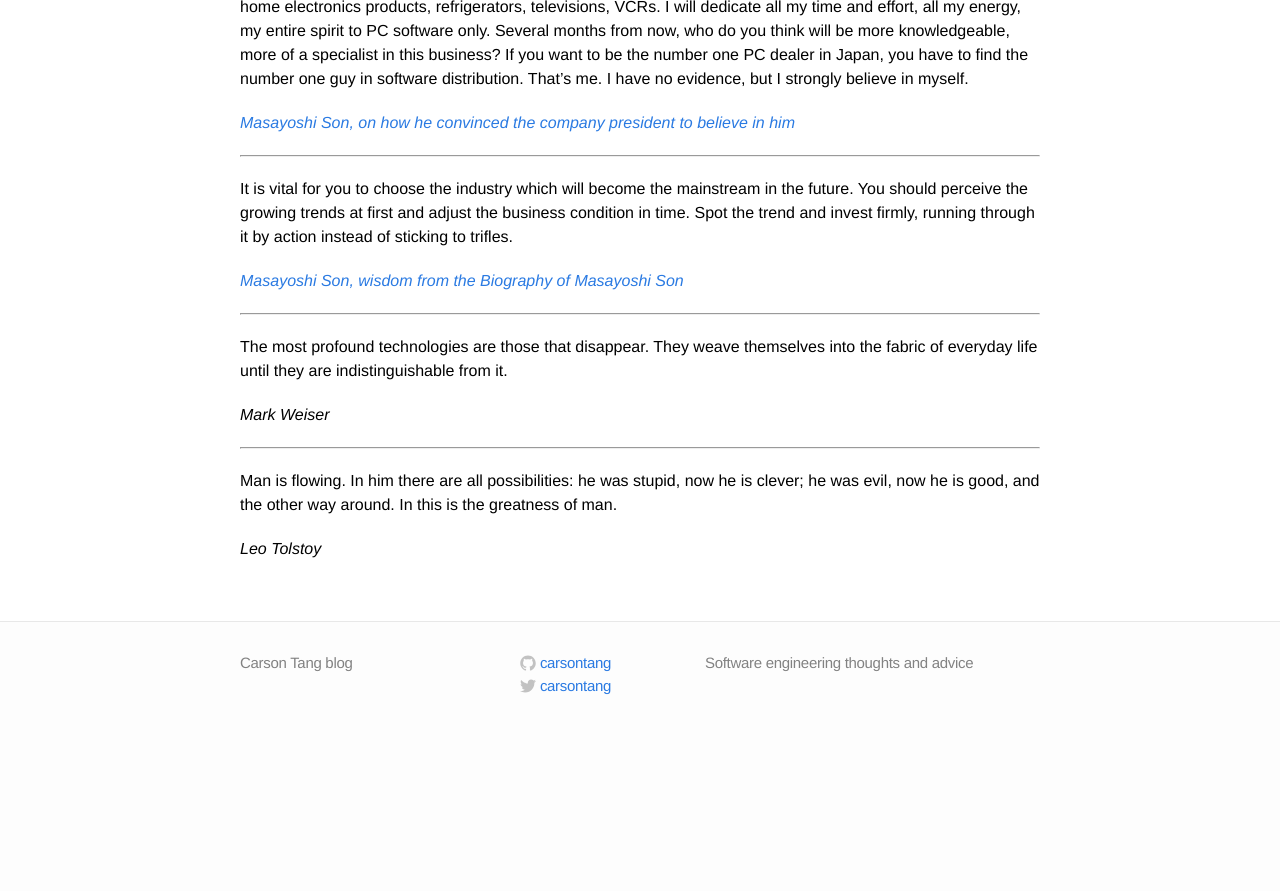
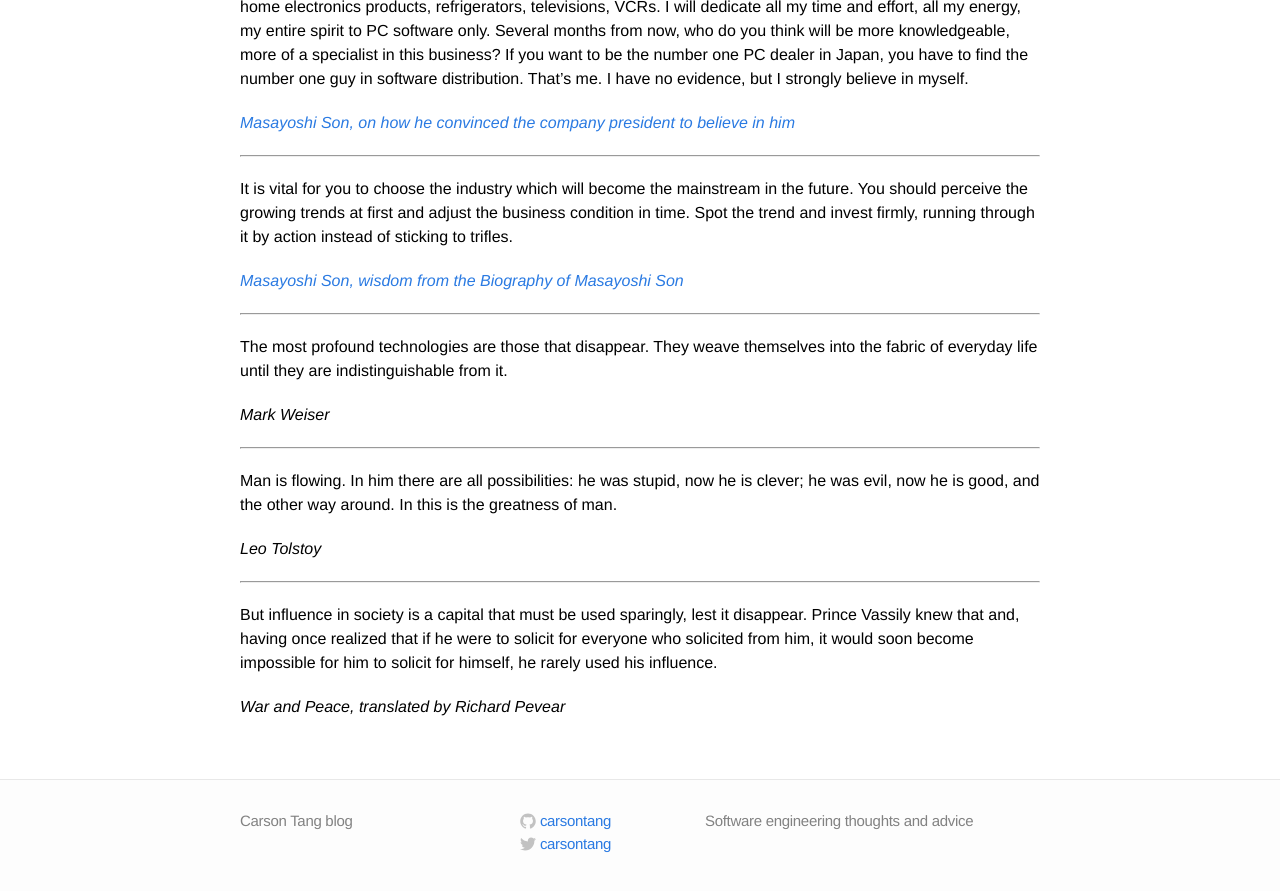
Before and after one commit to carsontang/carsontang.github.io, a Jekyll site: the page built from quotes.md, in a window 1280 px wide and 900 px high, scrolled down 9478 px. Shown: the top 891 px of the window. Built offline with Jekyll 4.4.1, drawn with Linux system fonts in a browser that asks for light colours; before the commit the page ends 10220 px from its top, so only the background shows below that.

Commit message:
war and peace quote about influence

```diff
--- a/quotes.md
+++ b/quotes.md
@@ -391,3 +391,9 @@ The most profound technologies are those that disappear. They weave themselves i
 Man is flowing. In him there are all possibilities: he was stupid, now he is clever; he was evil, now he is good, and the other way around. In this is the greatness of man.
 
 *Leo Tolstoy*
+
+---
+
+But influence in society is a capital that must be used sparingly, lest it disappear. Prince Vassily knew that and, having once realized that if he were to solicit for everyone who solicited from him, it would soon become impossible for him to solicit for himself, he rarely used his influence.
+
+*War and Peace, translated by Richard Pevear*
```
